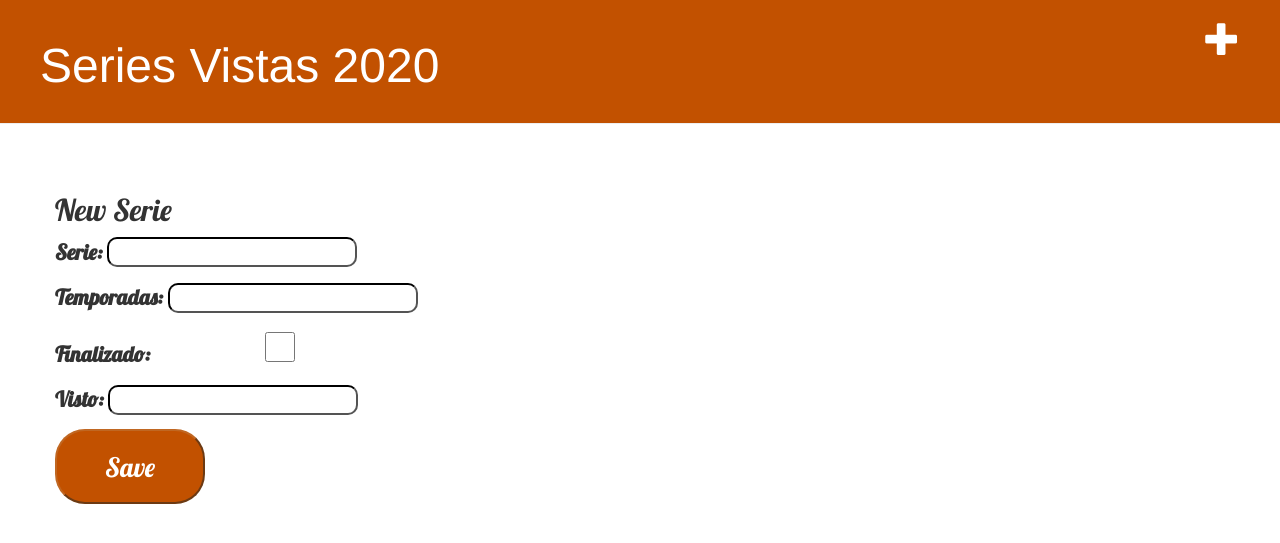
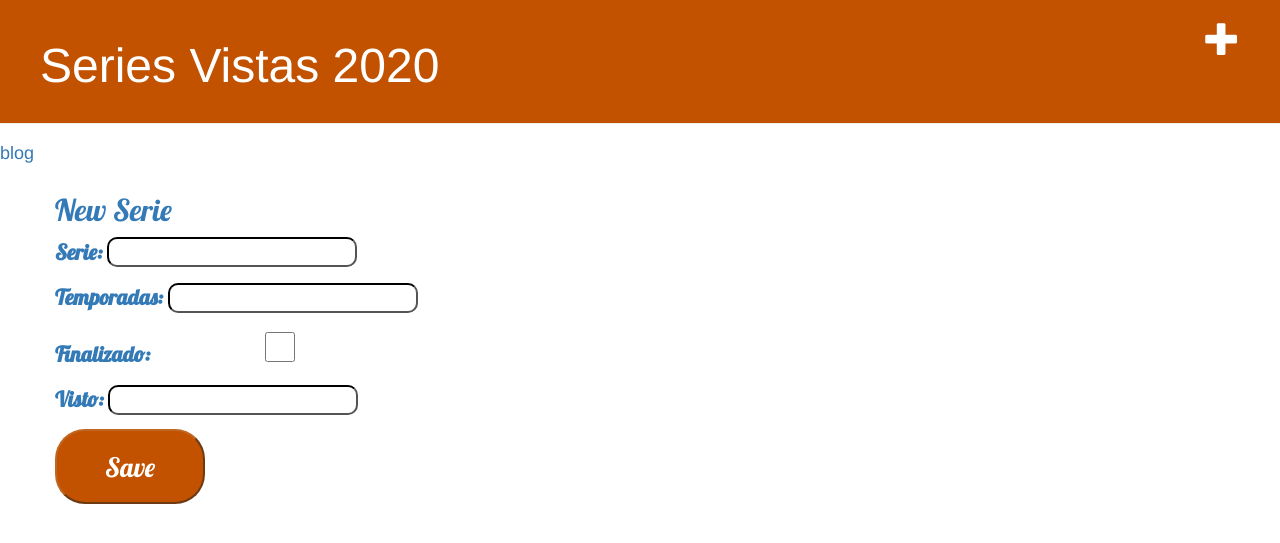
Before and after one commit to carloscunat/my-second-blog, a Django app: page /series/series/new in a window 1280 px wide. Shown: the top 543 px of the page. Run offline with Django 3.2, Linux system fonts and the light colour scheme; some libraries are stand-ins or nearby versions.

Commit message:
base de datos

```diff
--- a/blog/templates/blog/base.html
+++ b/blog/templates/blog/base.html
@@ -18,7 +18,7 @@
          {% endif %}
         <h1><a href="/">Django Girls Blog</a></h1>
         <div class="subheader">
-             <h4><a href="/series" class="submenu">series</h4></p>
+             <h4><a href="/series" class="submenu">series</h4>
         </div>
     </div>
 
--- a/series/templates/series/base.html
+++ b/series/templates/series/base.html
@@ -13,7 +13,7 @@
           <h1><a href="/">Series Vistas 2020</a></h1>
     </div>
     <div>
-      <h4>blog</h4>
+      <h4><a href="/" class="submenu">blog</h4>
     </div>
     <div class="content container">
         <div class="row">
```
